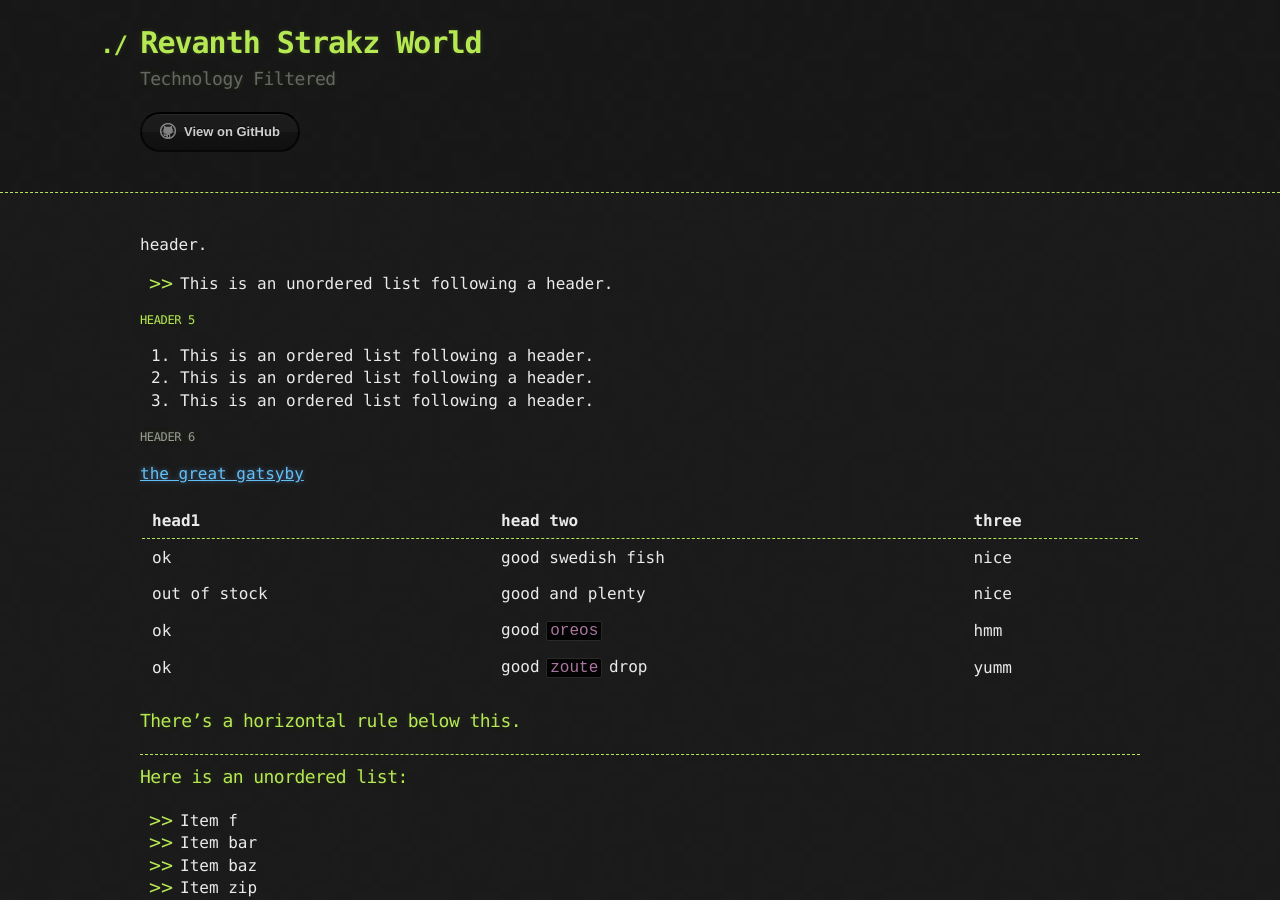
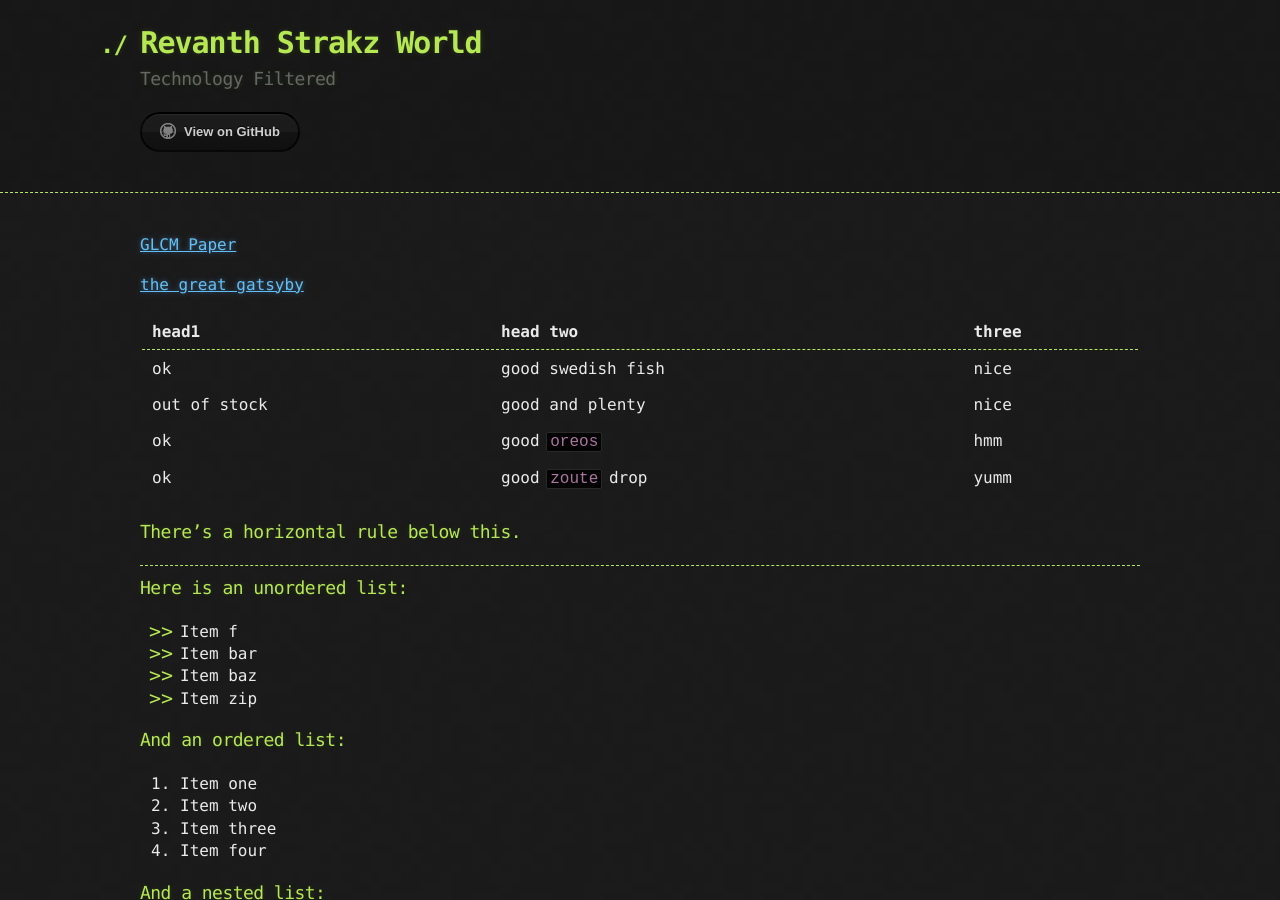
Before and after one commit to revanthstrakz/revanthstrakz.github.io, a Jekyll site: the page built from index.md, in a window 1280 px wide and 900 px high. Built offline with Jekyll 4.4.1, drawn with Linux system fonts in a browser that asks for light colours.

Commit message:
Update index.md

```diff
--- a/index.md
+++ b/index.md
@@ -2,17 +2,7 @@
 layout: default
 ---
 
-header.
-*   This is an unordered list following a header.
-
-##### Header 5
-
-1.  This is an ordered list following a header.
-2.  This is an ordered list following a header.
-3.  This is an ordered list following a header.
-
-###### Header 6
-
+[GLCM Paper](https://revanthstrakz.github.io/downloads/glcm%20paper.pdf)
 
 [the great gatsyby](https://www.pdfdrive.com/the-great-gatsby-e14979599.html)
 
```
